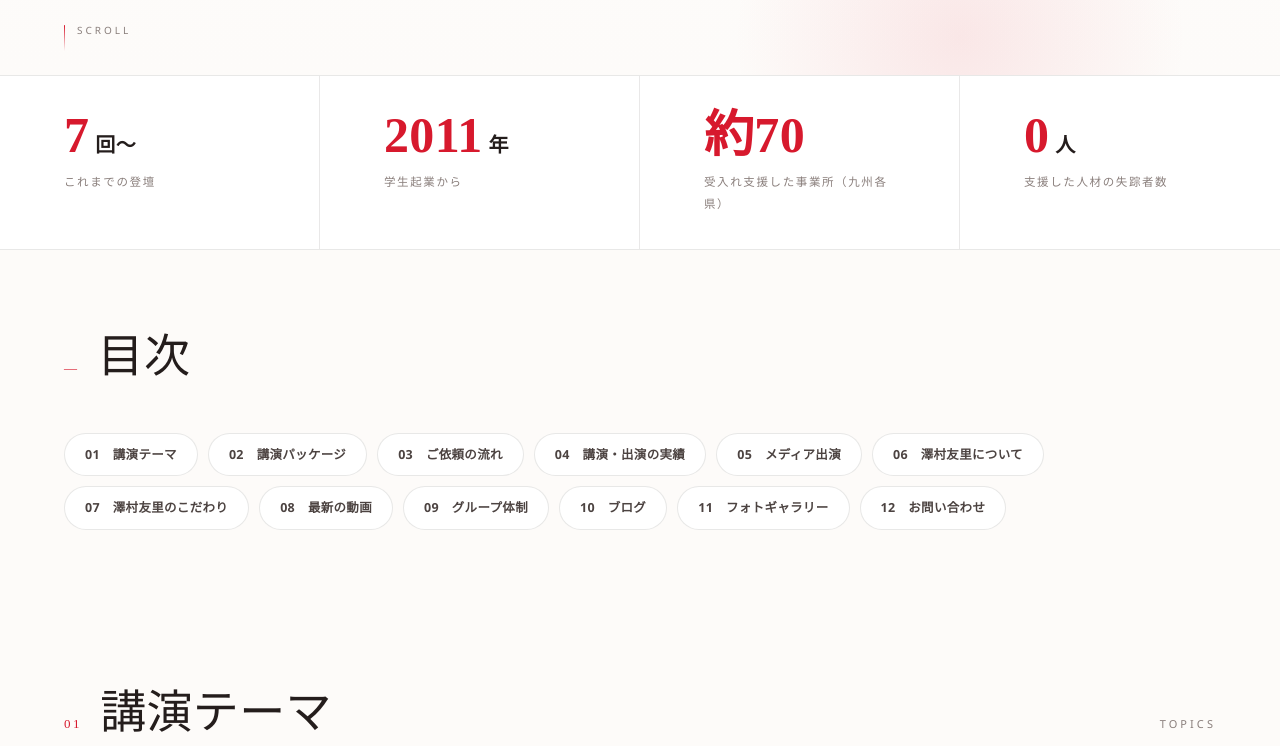
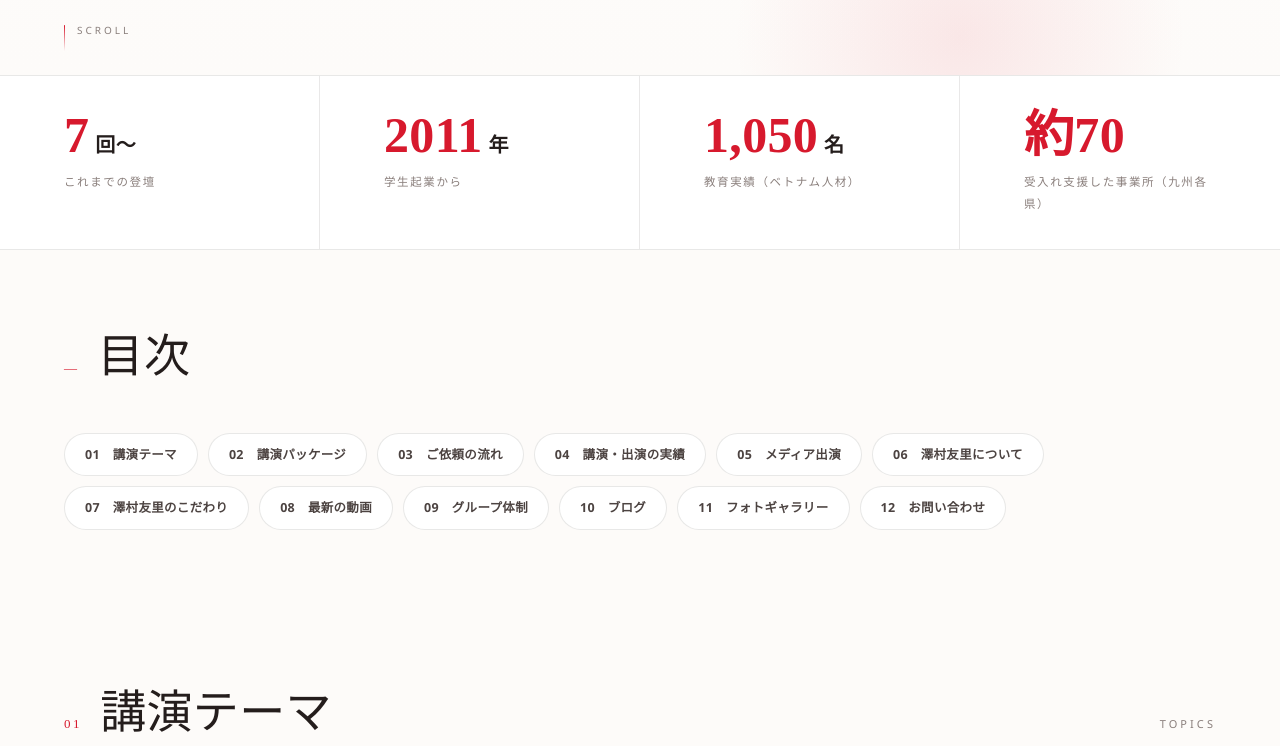
Before and after one commit to vtj-tokuoka-cmyk/lp-8tkvwrsm1z, a plain HTML site: page index.html in a window 1280 px wide. Shown: the part 1041-1787 px from the top of the page. Drawn offline with Linux system fonts and the light colour scheme.

Commit message:
略歴に家族のできごとを追加し、統計を教育実績1,050名に変更
- 年表・略歴表・プロフィール本文に、倫理法人会の発表どおり家族の歩みを追加
  1999年 両親の離婚／2002年 母の再婚を機に来日が決まる／
  2016年 第一子出産の10日後に日越協同組合を設立（3か月後に熊本地震）／
  2023年 結婚（事業上は「澤村友里」を継続使用する旨も明記）
- 略歴表に「家族」の行を追加
- 統計の項目を「受入れ人数」から「教育実績（ベトナム人材）1,050名」に変更
- 事業所数（約70）は4つ目の項目へ移動

Co-Authored-By: Claude Opus 5 <noreply@anthropic.com>

```diff
--- a/app.js
+++ b/app.js
@@ -35,12 +35,12 @@ const UI = {
   /* 数字 */
   statTalks:   { ja: "これまでの登壇", en: "Talks delivered", vi: "Buổi đã diễn thuyết" },
   statSince:   { ja: "学生起業から",   en: "Founded as a student", vi: "Khởi nghiệp sinh viên" },
-  statGroup:   { ja: "受入れ支援した事業所（九州各県）", en: "Client workplaces across Kyushu", vi: "Cơ sở đã hỗ trợ tại Kyushu" },
-  statLang:    { ja: "支援した人材の失踪者数", en: "Trainees who absconded", vi: "Số người bỏ trốn" },
+  statGroup:   { ja: "教育実績（ベトナム人材）", en: "Trained (Vietnamese talent)", vi: "Đã đào tạo (nhân lực Việt)" },
+  statLang:    { ja: "受入れ支援した事業所（九州各県）", en: "Client workplaces across Kyushu", vi: "Cơ sở đã hỗ trợ tại Kyushu" },
   unitTimes:   { ja: "回〜",  en: "+",  vi: "+" },
   unitYear:    { ja: "年",   en: "",   vi: "" },
-  unitCorp:    { ja: "", en: "",   vi: "" },
-  unitLang:    { ja: "人", en: "",   vi: "" },
+  unitCorp:    { ja: "名", en: "",   vi: "" },
+  unitLang:    { ja: "", en: "",   vi: "" },
 
   /* セクション見出し */
   secTopics:   { ja: "講演テーマ",         en: "Speaking Topics",  vi: "Chủ đề diễn thuyết" },
--- a/data.js
+++ b/data.js
@@ -376,14 +376,14 @@ const ALBUMS = [
 const TIMELINE = [
   { year: "1989",
     title: { ja: "ベトナムで生まれる", en: "Born in Vietnam", vi: "Sinh ra tại Việt Nam" },
-    body:  { ja: "1989年9月、ベトナムに生まれる。現地の小学校に通いながら、日本語学校にも通い始める。",
-             en: "Born in Vietnam in September 1989. Attended local primary school while also starting Japanese-language classes.",
-             vi: "Sinh tháng 9 năm 1989 tại Việt Nam. Vừa học tiểu học vừa bắt đầu học tiếng Nhật." } },
+    body:  { ja: "1989年9月、ベトナムに生まれる。1995年に現地の小学校へ入学。1999年に両親が離婚し、母とともに歩むことになる。",
+             en: "Born in Vietnam in September 1989, entering local primary school in 1995. Her parents divorced in 1999, and from then on she and her mother made their way together.",
+             vi: "Sinh tháng 9/1989 tại Việt Nam, vào tiểu học năm 1995. Năm 1999 bố mẹ ly hôn, từ đó hai mẹ con cùng nhau bước tiếp." } },
   { year: "2003",
     title: { ja: "12歳で来日 ── 熊本県玉名市へ", en: "Arrived in Japan at twelve — Tamana, Kumamoto", vi: "Sang Nhật năm 12 tuổi — Tamana, Kumamoto" },
-    body:  { ja: "家族とともに来日し、熊本県玉名市へ。日本語がほとんど分からないまま、中学1年生の2学期から日本の学校に通い始める。",
-             en: "Moved to Tamana City, Kumamoto with her family. She entered a Japanese school partway through her first year of junior high, barely able to speak the language.",
-             vi: "Cùng gia đình sang Nhật, đến TP. Tamana, Kumamoto. Vào học trường Nhật từ giữa năm lớp 7 khi hầu như chưa biết tiếng." } },
+    body:  { ja: "2002年、母が日本人の澤村哲志さんと再婚したことで、日本へ渡ることが決まる。小学校の卒業と同時に日本語学校へ通い始め、翌2003年に来日。熊本県玉名市へ移り、日本語がほとんど分からないまま中学1年生の2学期から日本の学校に通い始める。",
+             en: "In 2002 her mother remarried — to Tetsushi Sawamura, a Japanese national — and the move to Japan was decided. She began Japanese lessons as she finished primary school, and arrived the following year. Settling in Tamana City, Kumamoto, she entered a Japanese school partway through her first year of junior high, barely able to speak the language.",
+             vi: "Năm 2002, mẹ tái hôn với ông Sawamura Tetsushi người Nhật, và việc sang Nhật được quyết định. Vừa tốt nghiệp tiểu học cô bắt đầu học tiếng Nhật, năm sau sang Nhật, đến TP. Tamana, Kumamoto và vào học trường Nhật từ giữa năm lớp 7." } },
   { year: "2006",
     title: { ja: "北稜高等学校 普通科に入学", en: "Entered Hokuryo High School", vi: "Vào trường THPT Hokuryo" },
     body:  { ja: "言葉と文化の壁に向き合いながら、高校生活を送る。",
@@ -408,9 +408,9 @@ const TIMELINE = [
              vi: "Tốt nghiệp và ngày 20/9 cùng năm thành lập Công ty Việt Nam Trading, giữ chức Tổng giám đốc. Kinh nghiệm dạy tiếng Nhật cho du học sinh Việt là khởi nguồn của mảng nhân lực." } },
   { year: "2016",
     title: { ja: "日越協同組合 設立", en: "Nichietsu Cooperative established", vi: "Thành lập Nghiệp đoàn Nichietsu" },
-    body:  { ja: "1月27日、技能実習生の受入れを担う日越協同組合を設立し代表理事に就任。その3か月後、熊本地震が発生する。",
-             en: "On 27 January she established Nichietsu Cooperative, which accepts technical intern trainees, becoming its Representative Director. Three months later the Kumamoto earthquakes struck.",
-             vi: "Ngày 27/1 thành lập Nghiệp đoàn Nichietsu tiếp nhận thực tập sinh, giữ chức Chủ tịch. Ba tháng sau xảy ra động đất Kumamoto." } },
+    body:  { ja: "1月17日に第一子を出産し、その10日後の1月27日、技能実習生の受入れを担う日越協同組合を設立して代表理事に就任。さらに3か月後には熊本地震が発生し、社屋も被災した。人生と事業のいちばん大きな出来事が、わずか3か月のあいだに重なった年。",
+             en: "She gave birth to her first child on 17 January and, ten days later on the 27th, founded Nichietsu Cooperative — which accepts technical intern trainees — as its Representative Director. Three months after that the Kumamoto earthquakes struck and damaged the office. The largest events of her life and her business fell within a single three-month stretch.",
+             vi: "Ngày 17/1 sinh con đầu lòng, và chỉ 10 ngày sau, ngày 27/1, thành lập Nghiệp đoàn Nichietsu và giữ chức Chủ tịch. Ba tháng sau, động đất Kumamoto xảy ra làm hư hại trụ sở. Những biến cố lớn nhất của đời sống và sự nghiệp dồn vào vỏn vẹn ba tháng." } },
   { year: "2017",
     title: { ja: "ベトナム現地法人 有限会社ベトナムトレーディング 設立",
              en: "Founded the Vietnamese entity, Vietnam Trading Co., Ltd.",
@@ -422,9 +422,9 @@ const TIMELINE = [
     title: { ja: "グループ創業10周年 ／ 熊本イノベーションベース（KUIB）代表理事 就任",
              en: "Ten years of the group; appointed Representative Director of Kumamoto Innovation Base",
              vi: "Kỷ niệm 10 năm; được bổ nhiệm Chủ tịch Kumamoto Innovation Base" },
-    body:  { ja: "2022年の副代表理事を経て、9月1日にKUIB代表理事へ。同年、熊本経済同友会にも入会し、地域の経営者コミュニティでの活動を広げる。",
-             en: "After serving as Deputy Representative Director from 2022, she took the top role on 1 September, and joined the Kumamoto Association of Corporate Executives the same year.",
-             vi: "Sau khi làm Phó chủ tịch từ 2022, ngày 1/9 trở thành Chủ tịch KUIB và gia nhập Hiệp hội doanh nhân Kumamoto." } },
+    body:  { ja: "3月21日に結婚。グループは創業10周年を迎えた。2022年の副代表理事を経て、9月1日にKUIB代表理事へ就任。同年、熊本経済同友会にも入会し、地域の経営者コミュニティでの活動を広げる。（事業上は「澤村友里」の名前を使い続けています）",
+             en: "She married on 21 March, and the group marked ten years since its founding. Having served as Deputy Representative Director from 2022, she became Representative Director of KUIB on 1 September, and joined the Kumamoto Association of Corporate Executives the same year. (She continues to use the name Yuri Sawamura professionally.)",
+             vi: "Ngày 21/3 kết hôn; tập đoàn tròn 10 năm thành lập. Sau khi làm Phó chủ tịch từ 2022, ngày 1/9 trở thành Chủ tịch KUIB và gia nhập Hiệp hội doanh nhân Kumamoto. (Trong công việc, cô vẫn dùng tên Yuri Sawamura.)" } },
   { year: "2024",
     title: { ja: "熊本県立大学 総合管理学部OBOG会 代表幹事 就任",
              en: "Appointed Representative Secretary of her university alumni association",
@@ -565,6 +565,10 @@ const PROFILE_SPEC = [
     value: { ja: "学生時代にモデル・タレント業、日本語およびベトナム語の講師を経験。人前で話し、伝える仕事を長く続けている。",
              en: "Worked as a model and TV personality in her student years, and taught both Japanese and Vietnamese. Speaking and communicating in front of an audience has been part of her work for a long time.",
              vi: "Từng làm người mẫu, MC và giảng dạy tiếng Nhật, tiếng Việt từ thời sinh viên." } },
+  { label: { ja: "家族",     en: "Family",      vi: "Gia đình" },
+    value: { ja: "2016年に第一子を出産、2023年に結婚。子育てと3法人の経営を並行している。",
+             en: "Gave birth to her first child in 2016 and married in 2023. She runs three companies while raising a family.",
+             vi: "Sinh con đầu lòng năm 2016, kết hôn năm 2023. Vừa nuôi con vừa điều hành 3 pháp nhân." } },
   { label: { ja: "拠点",     en: "Based in",    vi: "Trụ sở" },
     value: { ja: "熊本県熊本市 ／ ベトナム・ホーチミン市", en: "Kumamoto, Japan / Ho Chi Minh City, Vietnam", vi: "Kumamoto, Nhật Bản / TP.HCM, Việt Nam" } },
   { label: { ja: "使用言語", en: "Languages",   vi: "Ngôn ngữ" },
--- a/index.html
+++ b/index.html
@@ -231,8 +231,8 @@ function renderPage(){
   document.getElementById('stats').innerHTML = `
     <div class="stat rv"><b>${done}<small>${T('unitTimes')}</small></b><p>${T('statTalks')}</p></div>
     <div class="stat rv"><b>2011<small>${T('unitYear')}</small></b><p>${T('statSince')}</p></div>
-    <div class="stat rv"><b>約70<small>${T('unitCorp')}</small></b><p>${T('statGroup')}</p></div>
-    <div class="stat rv"><b>0<small>${T('unitLang')}</small></b><p>${T('statLang')}</p></div>`;
+    <div class="stat rv"><b>1,050<small>${T('unitCorp')}</small></b><p>${T('statGroup')}</p></div>
+    <div class="stat rv"><b>約70<small>${T('unitLang')}</small></b><p>${T('statLang')}</p></div>`;
 
   /* ---- 目次 ---- */
   document.getElementById('t-toc').textContent = T('secIndex');
@@ -349,9 +349,10 @@ function renderPage(){
 function profileText(){
   const txt = {
     ja:[`<p class="lead">ベトナムに生まれ、12歳で熊本へ。<em>ふたつの故郷をつなぐ架け橋でありたい</em>。</p>`,
-        `<p>1989年、ベトナムに生まれました。2003年、12歳のときに家族とともに来日し、熊本県玉名市へ。日本語がほとんど分からないまま、中学1年生の2学期から日本の学校に通い始めました。ことばも文化も分からない場所で過ごした数年間が、いまの仕事の原点です。</p>`,
+        `<p>1989年、ベトナムに生まれました。10歳のときに両親が離婚し、母とふたりで歩むことになります。2002年、母が日本人と再婚したことで日本へ渡ることが決まり、翌2003年、12歳で熊本県玉名市へ。日本語がほとんど分からないまま、中学1年生の2学期から日本の学校に通い始めました。ことばも文化も分からない場所で過ごした数年間が、いまの仕事の原点です。</p>`,
         `<p>北稜高校を経て、熊本県立大学 総合管理学部へ。2011年、大学3年生のときに、学生でありながら創業しました。就職活動をせず、自分で会社をつくる道を選んだのです。</p>`,
         `<p>2013年に大学を卒業し、同じ年にベトナムトレーディング株式会社を設立。専門学校でベトナム人留学生に日本語を教えた経験から母国の若者のニーズを知ったことが、人材事業の出発点になりました。2016年に日越協同組合、2017年にはベトナム現地法人を設立しています。</p>`,
+        `<p>2016年には、第一子を出産した10日後に日越協同組合を設立しました。その3か月後に熊本地震。人生でも事業でもいちばん大きな出来事が、わずか3か月のあいだに重なった年でした。</p>`,
         `<p>現在はグループ3法人を率いながら、熊本イノベーションベース（KUIB）代表理事、熊本県立大学 総合管理学部OBOG会 代表幹事も務めています。掲げる方針は一貫して「日本一ベトナム人を理解している会社」であること。</p>`,
         `<p>講演では、この現場で見てきたことを、きれいごとではない言葉でお話しします。</p>`],
     en:[`<p class="lead">Born in Vietnam, in Kumamoto from the age of twelve. <em>I want to be the bridge between my two homes.</em></p>`,
```
